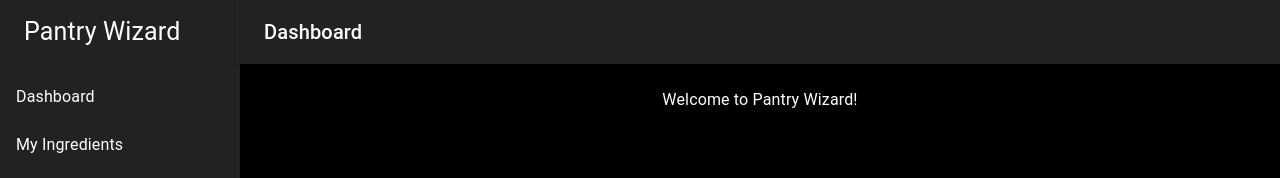
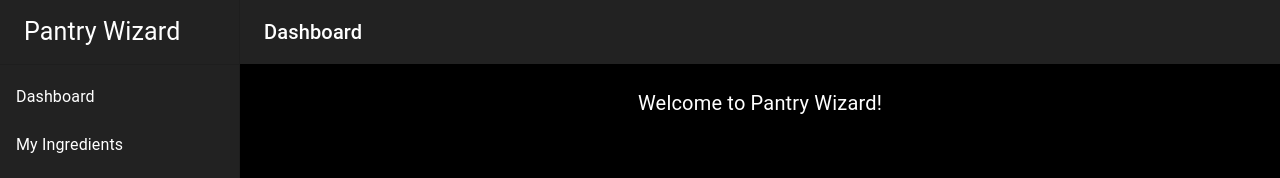
Before and after one commit to grackfish/pantry-wizard, a React (Create React App) app: page /ingredients in a window 1280 px wide. Shown: the top 178 px of the page. Built offline with nearby package versions, Linux system fonts and the light colour scheme.

Commit message:
Add routing template

```diff
--- a/src/Menu.js
+++ b/src/Menu.js
@@ -136,7 +136,7 @@ function ResponsiveDrawer(props) {
         sx={{ flexGrow: 1, p: 3, width: { sm: `calc(100% - ${drawerWidth}px)` }, backgroundColor: 'black', color: 'white', minHeight: '100vh' }}
       >
         <Toolbar />
-        <Typography sx={{ marginBottom: 2 }}>
+        <Typography sx={{ marginBottom: 2, fontSize: '20px' }}>
           Welcome to Pantry Wizard!
         </Typography>
       </Box>
```
Also changed, not shown: src/Routing.js (added, +16 -0 lines).
